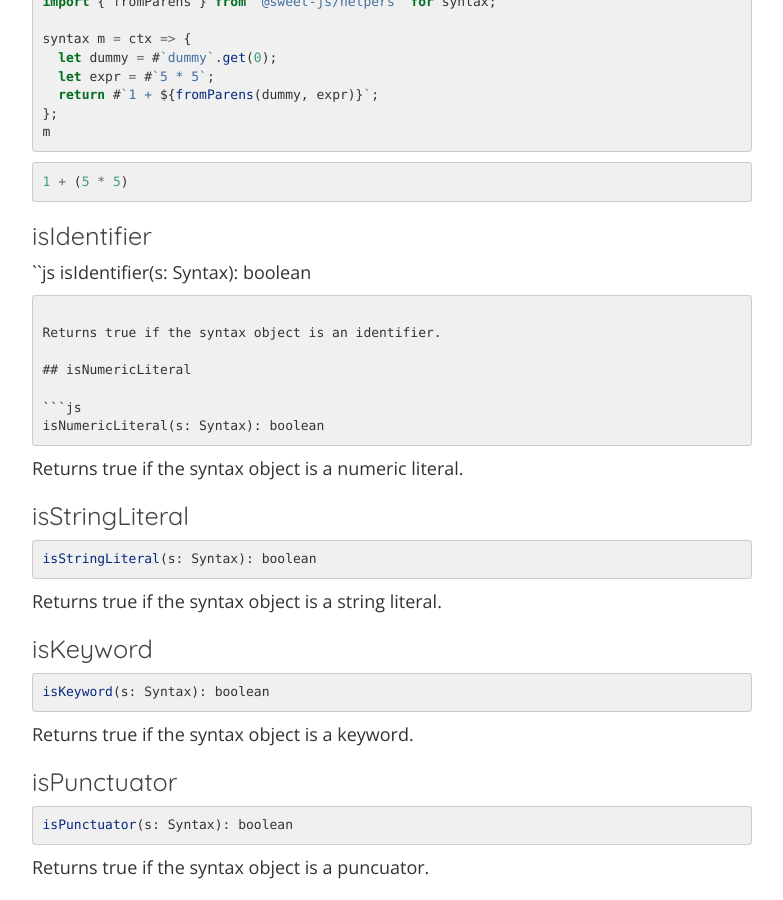
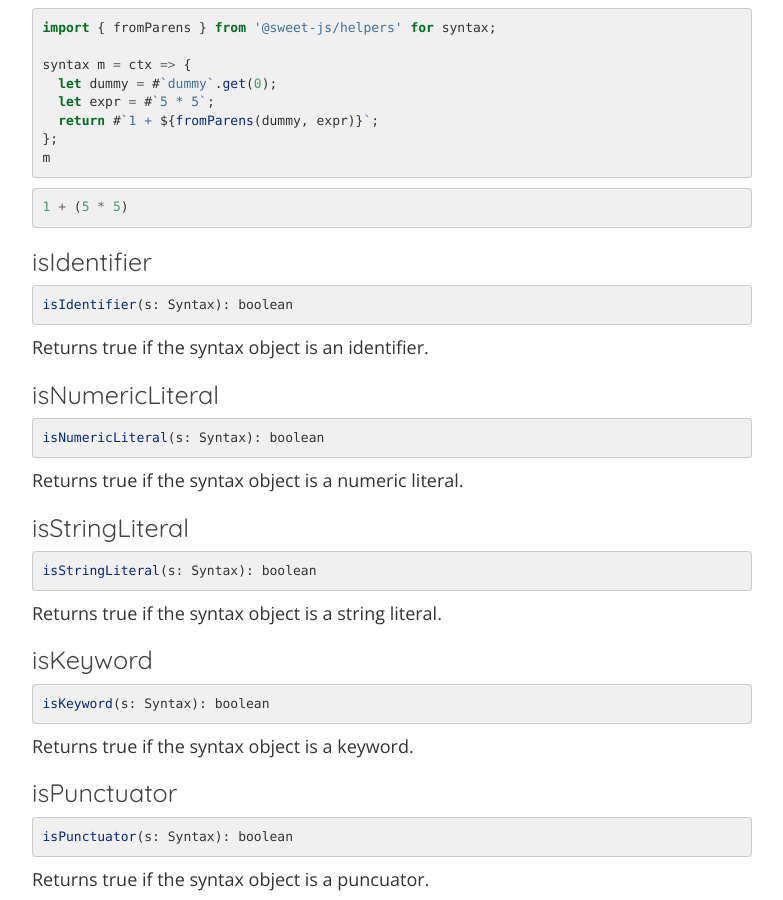
Before and after one commit to sweet-js/sweet-website, a Jekyll site: the page built from doc/reference.md, in a window 1280 px wide and 900 px high, scrolled down 8282 px. Shown: the whole window, without its empty margins (248-1031 px from the left). Built offline with Jekyll 4.4.1, drawn with Linux system fonts in a browser that asks for light colours; our own code applies the rules of GitHub Pages for plain Markdown files; the table of contents is made by our own code.

Commit message:
Fix broken code block in reference.md

````diff
--- a/doc/reference.md
+++ b/doc/reference.md
@@ -382,7 +382,7 @@ m
 
 ## isIdentifier
 
-``js
+```js
 isIdentifier(s: Syntax): boolean
 ```
 
````
